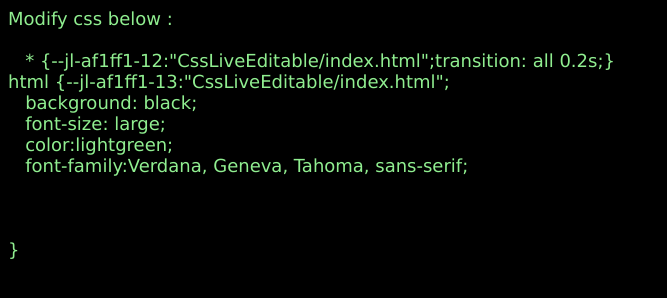
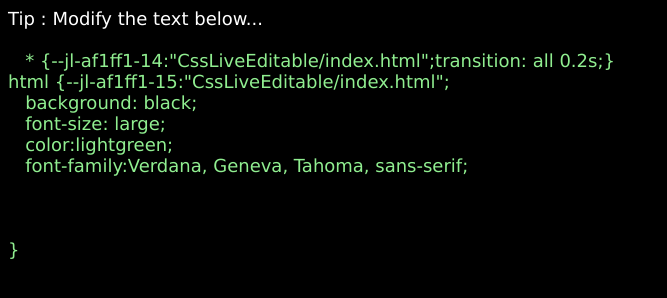
Before and after one commit to dgucc/javascript, a plain HTML site: page CssLiveEditable/index.html in a window 1280 px wide. Shown: the whole page, without its empty margins (0-667 px from the left). Drawn offline with Linux system fonts and the light colour scheme.

Commit message:
Update index.html

```diff
--- a/CssLiveEditable/index.html
+++ b/CssLiveEditable/index.html
@@ -6,7 +6,9 @@
 </head>
 <body>
 
-   Modify css below :
+  <div style="color:white">
+      Tip : Modify the text below...
+   </div>
 
 <style contenteditable="true" style="display: block; white-space: pre;">
    * {transition: all 0.2s;}
```
